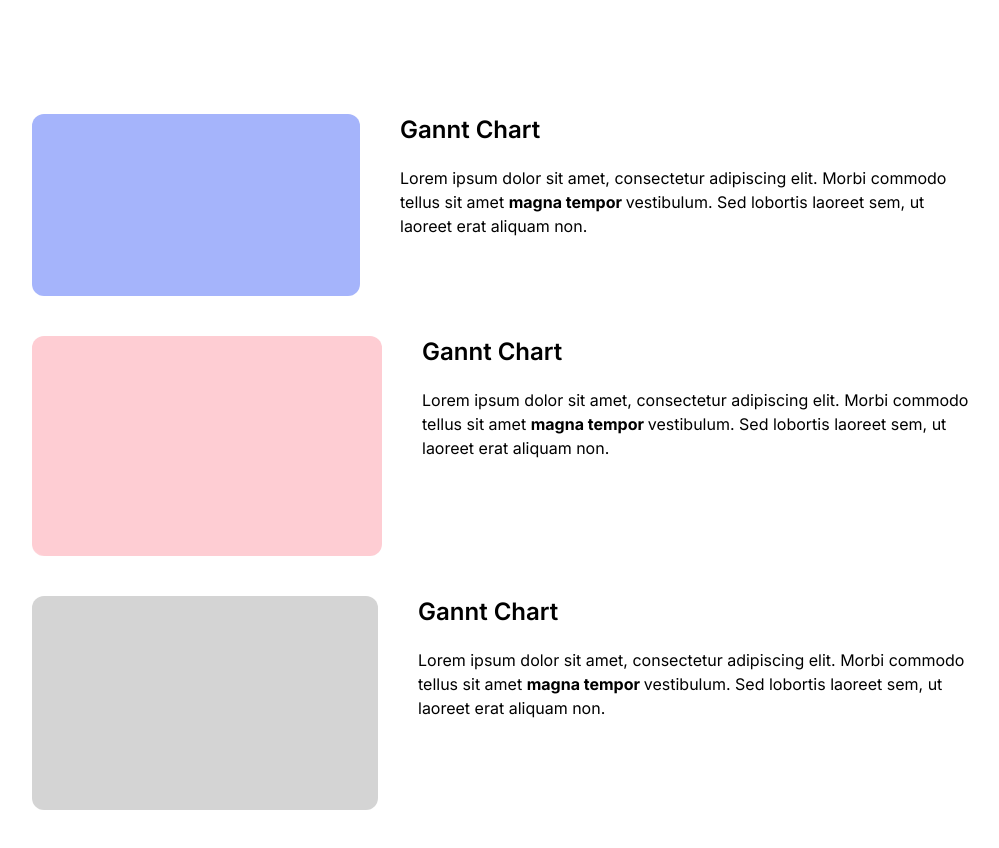
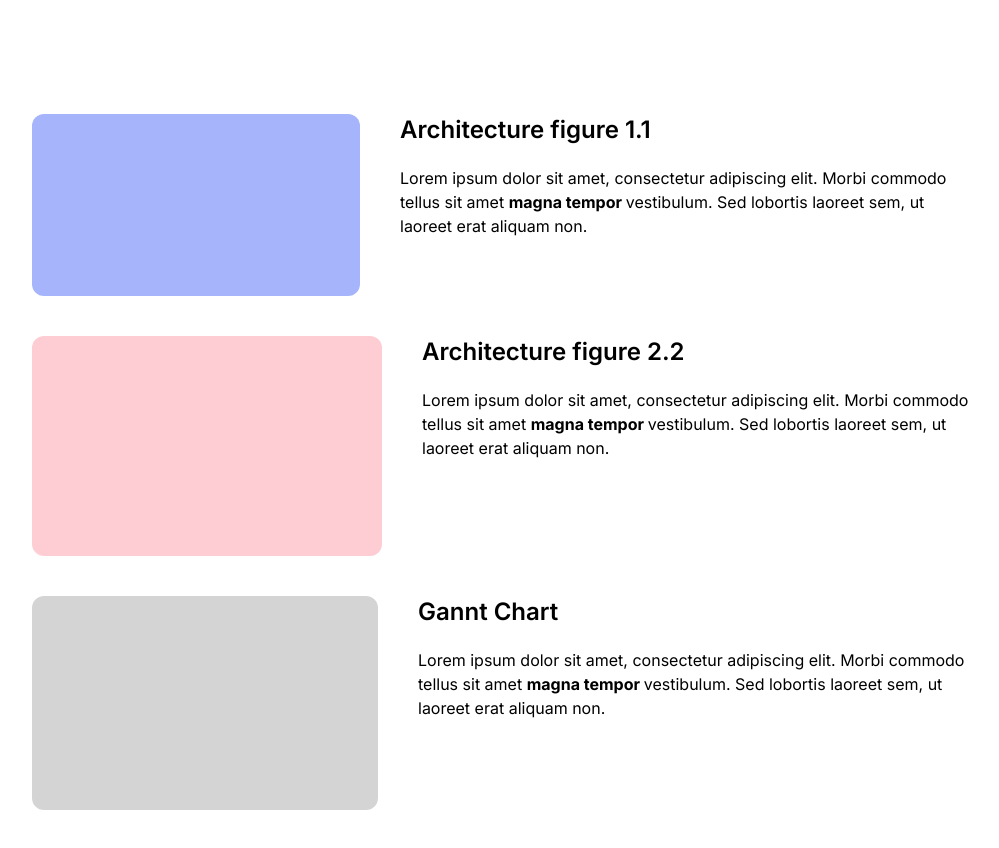
Before and after one commit to charliepiper/charliepiper.github.io, a Next.js app: page /documents in a window 1280 px wide. Shown: the part 962-1810 px from the top of the page, without its empty margins (76-1075 px from the left). Built offline with nearby package versions, Linux system fonts and the light colour scheme.

Commit message:
fix: padding

```diff
--- a/src/app/documents/page.tsx
+++ b/src/app/documents/page.tsx
@@ -22,7 +22,7 @@
                 </div>
                 <div>
                     <h3 className="text-xl md:text-2xl font-semibold">
-                        Gannt Chart
+                        Architecture figure 1.1
                     </h3>
                     <p className="max-w-xl pt-5">
                         Lorem ipsum dolor sit amet, consectetur adipiscing elit. Morbi commodo tellus sit amet <span className="font-bold">magna tempor </span>vestibulum. Sed lobortis laoreet sem, ut laoreet erat aliquam non.
@@ -36,7 +36,7 @@
                 </div>
                 <div>
                     <h3 className="text-xl md:text-2xl font-semibold">
-                        Gannt Chart
+                        Architecture figure 2.2
                     </h3>
                     <p className="max-w-xl pt-5">
                         Lorem ipsum dolor sit amet, consectetur adipiscing elit. Morbi commodo tellus sit amet <span className="font-bold">magna tempor </span>vestibulum. Sed lobortis laoreet sem, ut laoreet erat aliquam non.
--- a/src/components/HeroSection.tsx
+++ b/src/components/HeroSection.tsx
@@ -2,8 +2,8 @@
 
 const HeroSection = () => {
   return (
-    <section id="Hero Section" className="pb-32">
-      <div className="container md:mt-20 mt-12 xl:p-24 md:p-24 lg:p-24 p-10 flex flex-col md:flex-row gap-20">
+    <section id="Hero Section" className="md:pb-32 pb-10">
+      <div className="container md:mt-20 mt-12 xl:p-24 md:p-24 lg:p-24 p-10 flex flex-col md:flex-row md:gap-20">
         <div className="md:pt-10 pt-1 ">
           <div className="max-w-xl md:max-w-3xl">
             <p className="text-xl md:text-2xl">hello!</p>
```
Also changed, not shown: src/components/Navbar.tsx (+8 -5 lines).
